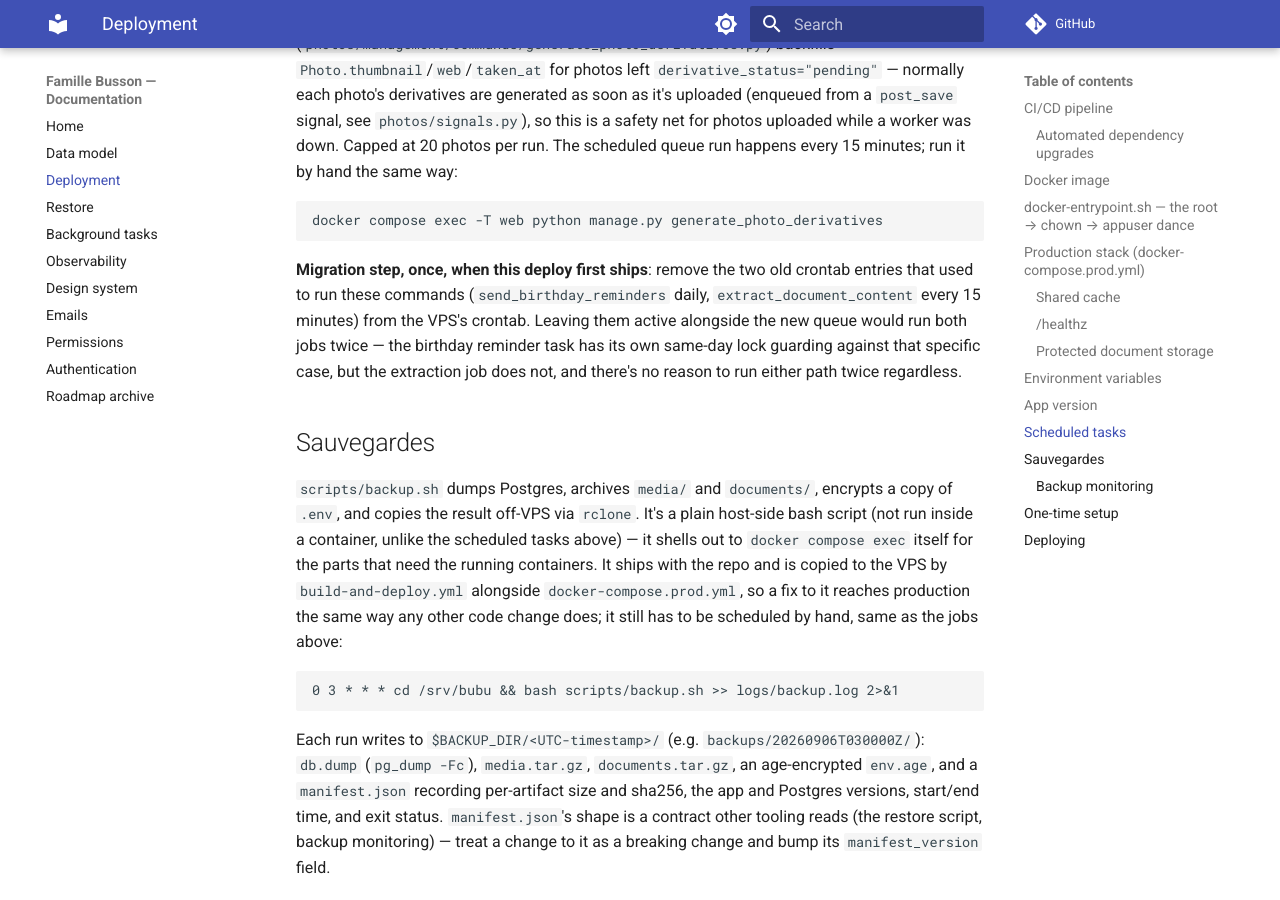
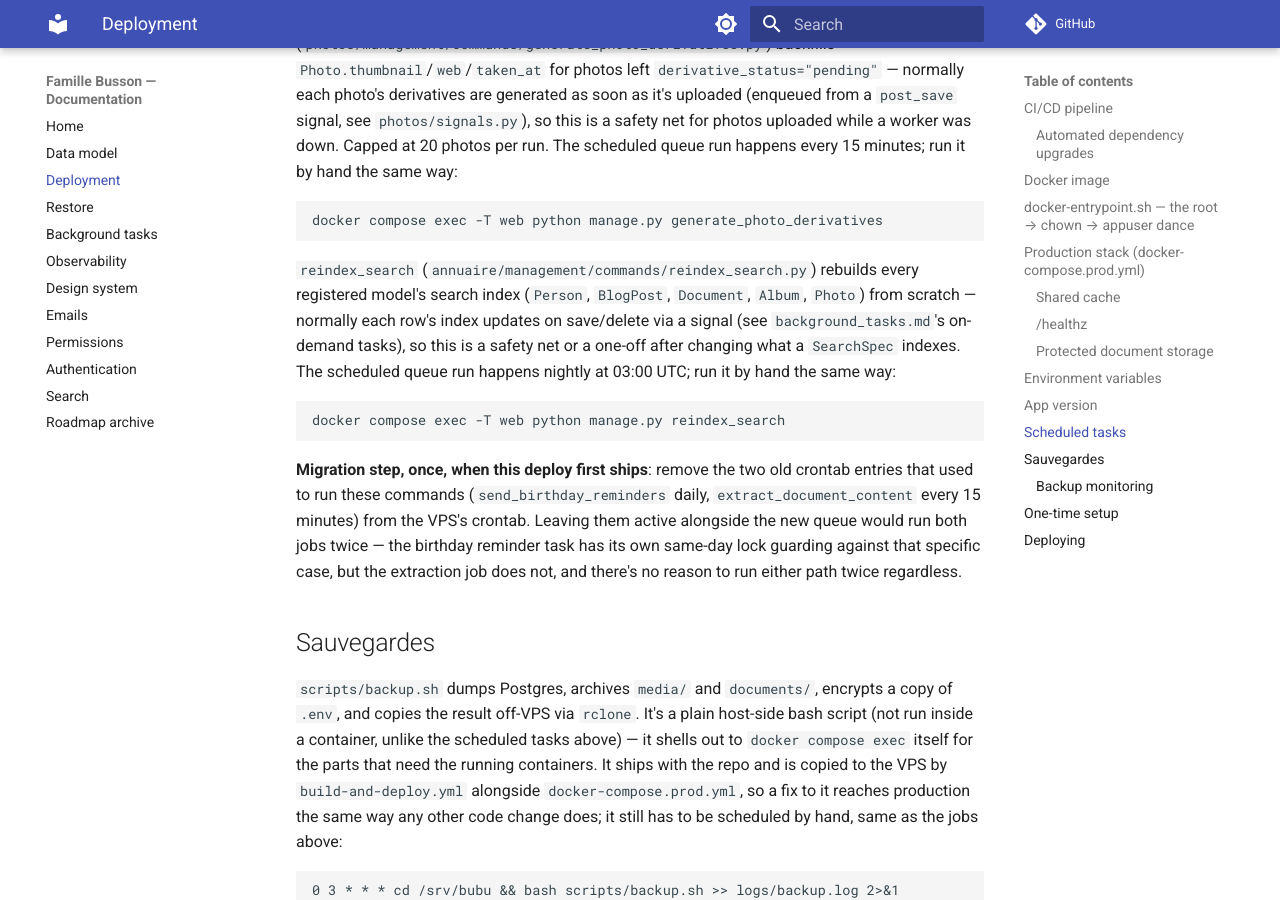
Before and after one commit to reboulip/famille-busson, an MkDocs documentation site: the page built from docs/deployment.md, in a window 1280 px wide and 900 px high, scrolled down 5596 px. Built offline with MkDocs 1.6.1 and Material for MkDocs 9.7.7, drawn with Linux system fonts in a browser that asks for light colours; comment, search, counter and statistics services are not loaded.

Commit message:
docs: sync documentation for Phase 11
- README.md: mentions publication tags, site-wide search, and the "Quoi de
  neuf" activity feed alongside the annuaire app's other listed features.
- docs/search.md (new): the global search feature -- the two-mount search
  field, the 2-character minimum, grouped-preview/?type= expansion, and a
  manual-verification note that ranked ordering is Postgres-only.
- docs/permissions.md: added GlobalSearchView and ActivityFeedView rows to
  the "By view" table, documenting how each result/feed source is scoped.
- docs/background_tasks.md: documents the new nightly search-reindex safety
  net and the signal-driven reindex-on-save/delete pattern.
- docs/deployment.md: documents the on-demand reindex_search command.
- docs/README.md, mkdocs.yml: index/nav entries for the new search page.

````diff
--- a/docs/deployment.md
+++ b/docs/deployment.md
@@ -231,6 +231,17 @@
 docker compose exec -T web python manage.py generate_photo_derivatives
 ```
 
+`reindex_search` (`annuaire/management/commands/reindex_search.py`) rebuilds every
+registered model's search index (`Person`, `BlogPost`, `Document`, `Album`, `Photo`) from
+scratch — normally each row's index updates on save/delete via a signal (see
+`background_tasks.md`'s on-demand tasks), so this is a safety net or a one-off after
+changing what a `SearchSpec` indexes. The scheduled queue run happens nightly at 03:00
+UTC; run it by hand the same way:
+
+```
+docker compose exec -T web python manage.py reindex_search
+```
+
 **Migration step, once, when this deploy first ships**: remove the two old crontab
 entries that used to run these commands (`send_birthday_reminders` daily,
 `extract_document_content` every 15 minutes) from the VPS's crontab. Leaving them active
--- a/mkdocs.yml
+++ b/mkdocs.yml
@@ -34,4 +34,5 @@
   - Emails: emails.md
   - Permissions: permissions.md
   - Authentication: authentication.md
+  - Search: search.md
   - Roadmap archive: ROADMAP_ARCHIVE.md
````
Also changed, not shown: README.md (+6 -5 lines), docs/README.md (+3 -0 lines), docs/background_tasks.md (+2 -0 lines), docs/permissions.md (+2 -0 lines), docs/search.md (added, +67 -0 lines).
